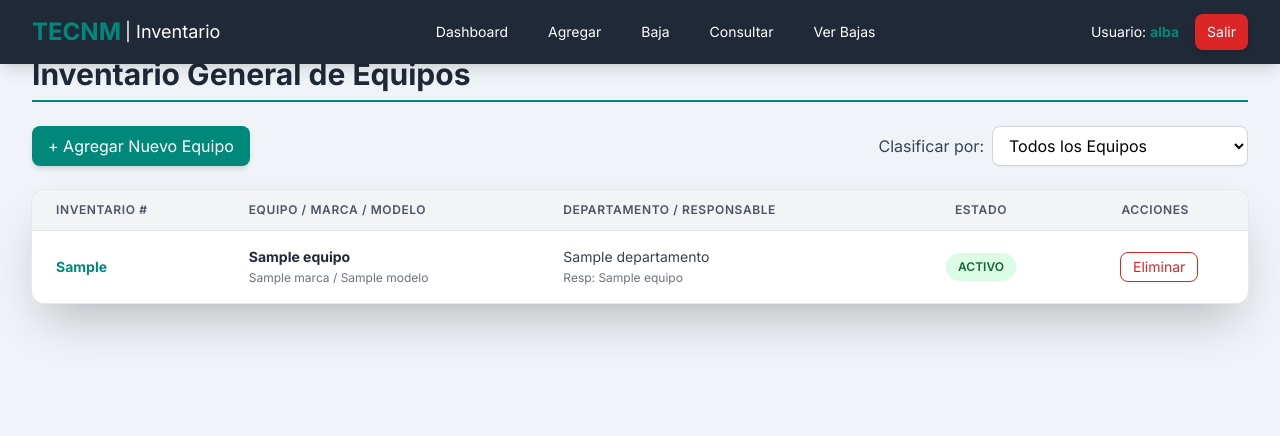
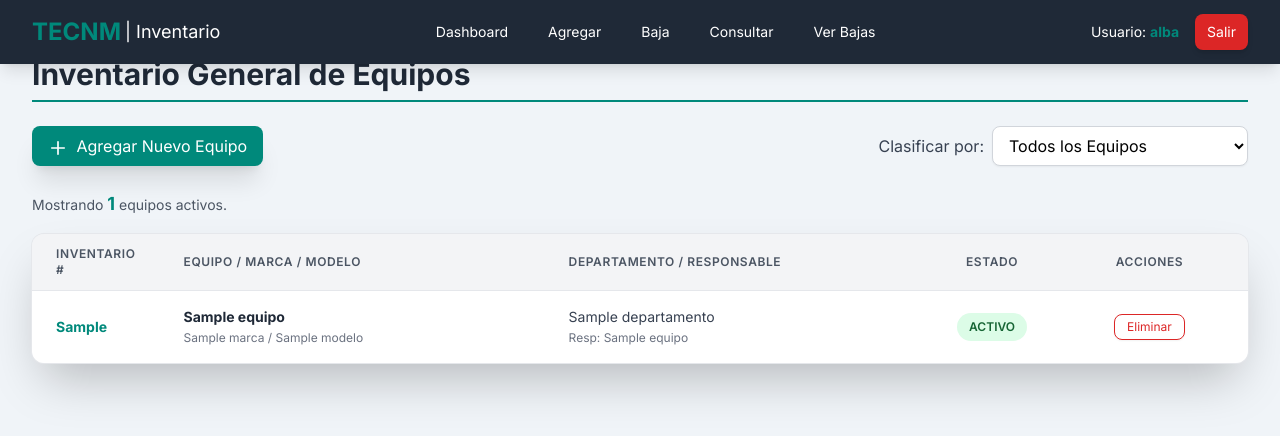
Before and after one commit to aurocanlover-gif/Inventario2, a Flask app: template templates/dashboard.html in a window 1280 px wide. Shown: the top 436 px of the page. Run offline with Flask 3, Linux system fonts and the light colour scheme; a user stored in the database is signed in; tables that the repository leaves empty hold one stand-in row (values such as "Sample post"); the template is opened without the code that fills it: most values are stand-ins (such as "Sample title", 1, 10 or a date in 2020); some libraries are stand-ins or nearby versions.

Commit message:
actualizacion tarjetas moviles

```diff
--- a/templates/dashboard.html
+++ b/templates/dashboard.html
@@ -4,20 +4,25 @@
 
 {% block main_content %}
 <div class="container mx-auto px-4 sm:px-6 lg:px-8 mt-10">
-    <h1 class="text-3xl font-bold text-gray-800 mb-6 border-b-2 border-tecnm pb-2">Inventario General de Equipos</h1>
+    <h1 class="text-3xl font-extrabold text-gray-800 mb-6 border-b-2 border-tecnm pb-2">
+        Inventario General de Equipos
+    </h1>
 
     <!-- Sección de Acciones y Filtros -->
-    <div class="flex flex-col md:flex-row justify-between items-start md:items-center mb-6 space-y-3 md:space-y-0">
+    <div class="flex flex-col md:flex-row justify-between items-start md:items-center mb-6 space-y-4 md:space-y-0">
         <!-- Botón de Agregar -->
-        <a href="{{ url_for('agregar_equipo') }}" class="bg-tecnm hover:bg-tecnm-dark text-white font-medium py-2 px-4 rounded-lg shadow-md transition duration-150 w-full md:w-auto text-center">
-            + Agregar Nuevo Equipo
+        <a href="{{ url_for('agregar_equipo') }}" class="bg-tecnm hover:bg-tecnm-dark text-white font-medium py-2 px-4 rounded-lg shadow-xl transition duration-150 w-full md:w-auto text-center transform hover:scale-[1.02]">
+            <svg xmlns="http://www.w3.org/2000/svg" class="h-5 w-5 inline-block mr-1" fill="none" viewBox="0 0 24 24" stroke="currentColor" stroke-width="2">
+                <path stroke-linecap="round" stroke-linejoin="round" d="M12 4.5v15m7.5-7.5h-15" />
+            </svg>
+            Agregar Nuevo Equipo
         </a>
 
         <!-- Clasificador/Filtro por Tipo de Equipo -->
-        <form method="GET" action="{{ url_for('dashboard') }}" class="w-full md:w-auto flex items-center space-x-2">
+        <form method="GET" action="{{ url_for('dashboard') }}" class="w-full md:w-auto flex flex-col sm:flex-row items-center space-y-2 sm:space-y-0 sm:space-x-2">
             <label for="tipo_equipo" class="text-gray-700 font-medium whitespace-nowrap">Clasificar por:</label>
             <select name="tipo" id="tipo_equipo" onchange="this.form.submit()"
-                    class="block w-full md:w-64 border border-gray-300 rounded-lg shadow-sm py-2 px-3 focus:ring-tecnm focus:border-tecnm bg-white">
+                    class="block w-full sm:w-64 border border-gray-300 rounded-lg shadow-sm py-2 px-3 focus:ring-tecnm focus:border-tecnm bg-white transition duration-150">
                 <option value="" {% if not filtro_tipo %}selected{% endif %}>Todos los Equipos</option>
                 <!-- Itera sobre la lista de tipos de equipos disponibles que debe ser pasada desde Flask -->
                 {% for tipo in tipos_disponibles %}
@@ -27,47 +32,46 @@
         </form>
     </div>
 
-    <!-- Tabla de Inventario -->
+    <!-- Mensaje de conteo de equipos -->
     {% if equipos %}
-    <div class="shadow-2xl rounded-xl overflow-hidden ring-1 ring-gray-200">
+    <p class="text-sm text-gray-600 mb-4">Mostrando <span class="font-bold text-lg text-tecnm">{{ equipos|length }}</span> equipos activos.</p>
+    {% endif %}
+
+
+    <!-- TABLA DE INVENTARIO (Visible en MD y superiores) -->
+    {% if equipos %}
+    <div class="hidden md:block shadow-2xl rounded-xl overflow-hidden ring-1 ring-gray-200 mb-8">
         <div class="overflow-x-auto">
             <table class="min-w-full divide-y divide-gray-200">
                 <thead class="bg-gray-100">
                     <tr>
-                        <th class="px-6 py-3 text-left text-xs font-semibold text-gray-600 uppercase tracking-wider">Inventario #</th>
-                        <th class="px-6 py-3 text-left text-xs font-semibold text-gray-600 uppercase tracking-wider">Equipo / Marca / Modelo</th>
-                        <th class="px-6 py-3 text-left text-xs font-semibold text-gray-600 uppercase tracking-wider">Departamento / Responsable</th>
-                        <th class="px-6 py-3 text-center text-xs font-semibold text-gray-600 uppercase tracking-wider">Estado</th>
-                        <th class="px-6 py-3 text-center text-xs font-semibold text-gray-600 uppercase tracking-wider">Acciones</th>
+                        <th class="px-6 py-3 text-left text-xs font-semibold text-gray-600 uppercase tracking-wider w-1/12">Inventario #</th>
+                        <th class="px-6 py-3 text-left text-xs font-semibold text-gray-600 uppercase tracking-wider w-4/12">Equipo / Marca / Modelo</th>
+                        <th class="px-6 py-3 text-left text-xs font-semibold text-gray-600 uppercase tracking-wider w-4/12">Departamento / Responsable</th>
+                        <th class="px-6 py-3 text-center text-xs font-semibold text-gray-600 uppercase tracking-wider w-1/12">Estado</th>
+                        <th class="px-6 py-3 text-center text-xs font-semibold text-gray-600 uppercase tracking-wider w-2/12">Acciones</th>
                     </tr>
                 </thead>
                 <tbody class="bg-white divide-y divide-gray-100">
                     {% for equipo in equipos %}
                     <tr class="hover:bg-gray-50 transition duration-100">
                         <td class="px-6 py-4 whitespace-nowrap text-sm font-bold text-tecnm">{{ equipo.numero_inventario }}</td>
-                        <td class="px-6 py-4 whitespace-nowrap text-sm text-gray-700">
+                        <td class="px-6 py-4 text-sm text-gray-700">
                             <strong class="text-gray-800">{{ equipo.equipo }}</strong><br>
                             <span class="text-xs text-gray-500">{{ equipo.marca or 'N/A' }} / {{ equipo.modelo or 'N/A' }}</span>
                         </td>
-                        <td class="px-6 py-4 whitespace-nowrap text-sm text-gray-700">
+                        <td class="px-6 py-4 text-sm text-gray-700">
                             {{ equipo.departamento or 'Sin Asignar' }}<br>
-                            <!-- Acceso a la columna renombrada: 'nombre' -->
                             <span class="text-xs text-gray-500">Resp: {{ equipo.nombre or 'Sin Responsable' }}</span>
                         </td>
                         <td class="px-6 py-4 whitespace-nowrap text-sm text-center">
-                            {% if equipo.estado == 'Activo' %}
-                                <span class="px-3 py-1 inline-flex text-xs leading-5 font-semibold rounded-full bg-green-100 text-green-800">ACTIVO</span>
-                            {% else %}
-                                <span class="px-3 py-1 inline-flex text-xs leading-5 font-semibold rounded-full bg-red-100 text-red-800" title="Motivo: {{ equipo.motivo_baja or 'N/A' }}">
-                                    BAJA ({{ equipo.fecha_baja or 'N/A' }})
-                                </span>
-                            {% endif %}
+                            <span class="px-3 py-1 inline-flex text-xs leading-5 font-semibold rounded-full bg-green-100 text-green-800">ACTIVO</span>
                         </td>
                         <td class="px-6 py-4 whitespace-nowrap text-center text-sm font-medium">
                             {% if session['role'] == 'admin' %}
                             <!-- Botón de eliminación (Solo visible para administradores) -->
                             <form action="{{ url_for('eliminar_equipo', equipo_id=equipo.id) }}" method="POST" class="inline" onsubmit="return confirm('¿CONFIRMAS eliminar permanentemente el equipo {{ equipo.numero_inventario }} y todos sus registros? Esta acción es IRREVERSIBLE.');">
-                                <button type="submit" class="text-red-600 hover:text-white bg-white hover:bg-red-700 border border-red-600 px-3 py-1 rounded-lg ml-2 transition duration-150 ease-in-out shadow-sm">
+                                <button type="submit" class="text-red-600 hover:text-white bg-white hover:bg-red-700 border border-red-600 px-3 py-1 rounded-lg transition duration-150 ease-in-out shadow-sm text-xs">
                                     Eliminar
                                 </button>
                             </form>
@@ -81,6 +85,48 @@
             </table>
         </div>
     </div>
+
+
+    <!-- VISTA DE TARJETAS (Visible en SM y menor) -->
+    <div class="md:hidden space-y-4 mb-8">
+        {% for equipo in equipos %}
+        <div class="bg-white shadow-lg rounded-xl p-4 border border-gray-100">
+            <div class="flex justify-between items-center mb-2 pb-2 border-b border-gray-200">
+                <div class="text-xs font-semibold uppercase text-tecnm">Inventario #</div>
+                <div class="text-lg font-bold text-gray-900">{{ equipo.numero_inventario }}</div>
+            </div>
+
+            <div class="space-y-1">
+                <p class="text-sm">
+                    <strong class="text-gray-700">Equipo:</strong> {{ equipo.equipo }}
+                </p>
+                <p class="text-sm text-gray-600">
+                    <strong class="text-gray-700">Marca/Modelo:</strong> {{ equipo.marca or 'N/A' }} / {{ equipo.modelo or 'N/A' }}
+                </p>
+                <p class="text-sm text-gray-600">
+                    <strong class="text-gray-700">Depto:</strong> {{ equipo.departamento or 'Sin Asignar' }}
+                </p>
+                <p class="text-sm text-gray-600">
+                    <strong class="text-gray-700">Responsable:</strong> {{ equipo.nombre or 'Sin Responsable' }}
+                </p>
+            </div>
+
+            <div class="mt-4 pt-4 border-t border-gray-100 flex justify-between items-center">
+                <span class="px-3 py-1 inline-flex text-xs leading-5 font-semibold rounded-full bg-green-100 text-green-800">ACTIVO</span>
+
+                {% if session['role'] == 'admin' %}
+                <!-- Botón de eliminación en móvil -->
+                <form action="{{ url_for('eliminar_equipo', equipo_id=equipo.id) }}" method="POST" class="inline" onsubmit="return confirm('¿CONFIRMAS eliminar permanentemente el equipo {{ equipo.numero_inventario }} y todos sus registros? Esta acción es IRREVERSIBLE.');">
+                    <button type="submit" class="text-red-600 hover:text-white bg-white hover:bg-red-700 border border-red-600 px-3 py-1 rounded-lg transition duration-150 ease-in-out shadow-sm text-xs">
+                        Eliminar
+                    </button>
+                </form>
+                {% endif %}
+            </div>
+        </div>
+        {% endfor %}
+    </div>
+
     {% else %}
     <!-- Mensaje si no hay equipos o el filtro no devuelve resultados -->
     <div class="text-center py-12 bg-white rounded-xl shadow-lg border border-gray-200">
```
Also changed, not shown: inventario_tecnm.db (deleted).
